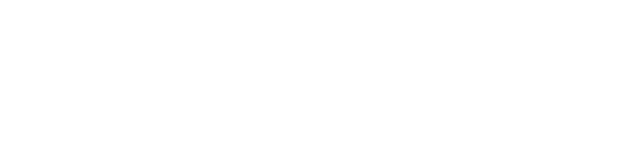
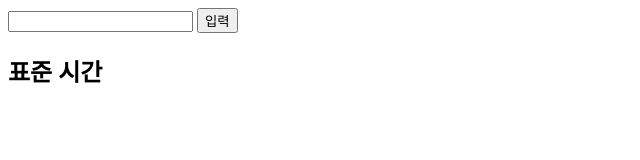
Before and after one commit to jinwoo0603/navism, a plain HTML site: page index.html in a window 1280 px wide. Shown: the whole page, without its empty margins (0-640 px from the left). Drawn offline with Linux system fonts and the light colour scheme.

Commit message:
basic html structure

```diff
--- a/index.html
+++ b/index.html
@@ -1,5 +1,18 @@
 <!DOCTYPE html>
 <html lang="kor">
-    <head></head>
-    <body></body>
+    <head>
+        <meta charset="utf-8">
+    </head>
+    <body>
+        <header>
+            <form>
+                <input type="text" id="urlInput">
+                <input type="submit" value="입력">
+            </form>
+        </header>
+        <main>
+            <h2 id="title">표준 시간</h2>
+            <p id="adress"></p>
+        </main>
+    </body>
 </html>
```
